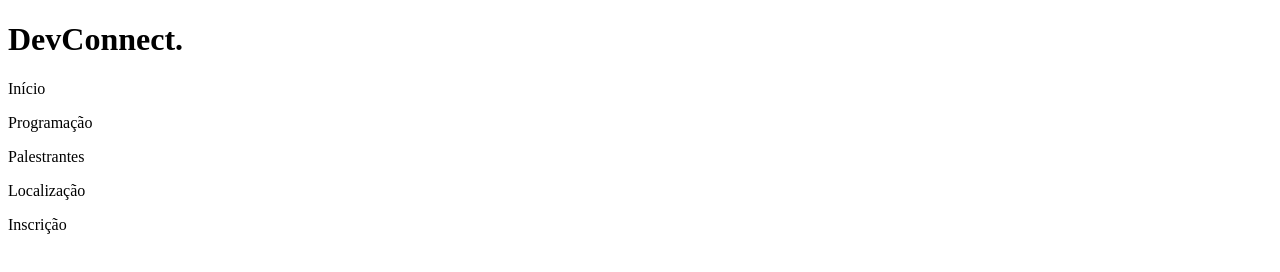
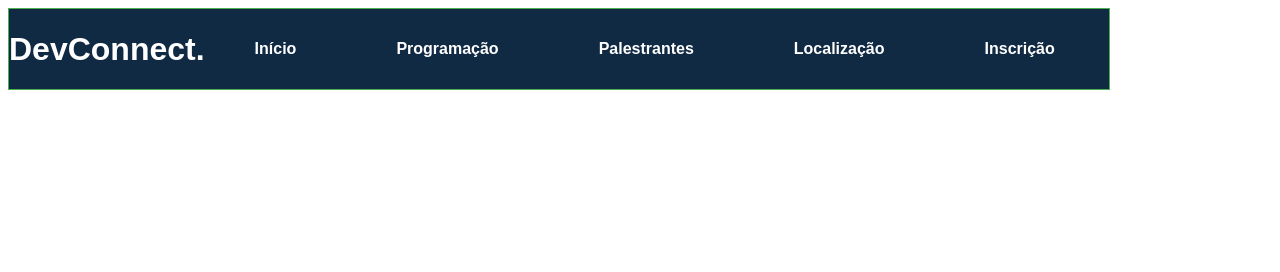
Before and after one commit to marsolsilva-jpg/devconnect, a plain HTML site: page index.html in a window 1280 px wide. Drawn offline with Linux system fonts and the light colour scheme.

Commit message:
feat:implementado css do header

```diff
--- a/css/style.css
+++ b/css/style.css
@@ -0,0 +1,20 @@
+#cabeçalho{
+background-color: #102A43;
+display: flex;
+align-items: center;
+font-family: Arial;
+color:white;
+ max-height:80px;
+ max-width: 1100px;
+  border: 1px solid #4CAF50;
+}
+.links{
+    display: flex;
+    align-items: center;
+}
+p{
+    margin: 50px;
+}
+.titulo{
+
+}
--- a/index.html
+++ b/index.html
@@ -1,20 +1,22 @@
 <!DOCTYPE html>
-<html lang="en">
+<html lang="pt-br">
 <head>
     <meta charset="UTF-8">
     <meta name="viewport" content="width=device-width, initial-scale=1.0">
-    <title>Document</title>
+    <title>DevConnect</title>
 </head>
 <body>
 
     <header id="cabeçalho">
-   <h1>DevConnect.</h1>
+        <div class="titulo">
+   <h1><b>DevConnect.</b></h1>
+   </div>
    <div class="links">
-    <p >Início</p>
-    <p>Programação</p>
-    <p>Palestrantes</p>
-    <p>Localização</p>
-    <p>Inscrição</p>
+    <p ><b>Início</b></p>
+    <p><b>Programação</b></p>
+    <p><b>Palestrantes</b></p>
+    <p><b>Localização</b></p>
+    <p><b>Inscrição</b></p>
     </div>
     </header>
 
```
